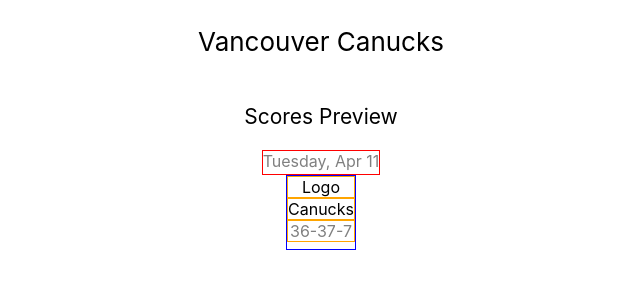
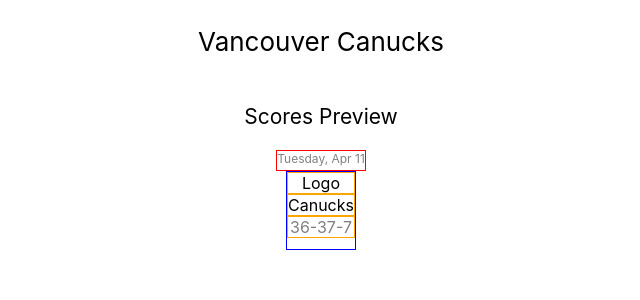
Before and after one commit to arabellsoft/bootcamp, a React (Create React App) app: page / in a window 1280 px wide. Shown: the top 300 px of the page, without its empty margins (319-959 px from the left). Built offline with nearby package versions, Linux system fonts and the light colour scheme.

Commit message:
changed font size

```diff
--- a/src/App.css
+++ b/src/App.css
@@ -68,6 +68,7 @@
 .scoresTopRow {
   flex-grow: 1;
   border: 1px solid red;
+  font-size: 75%;
 }
 
 .scoresBottomRow {
```
